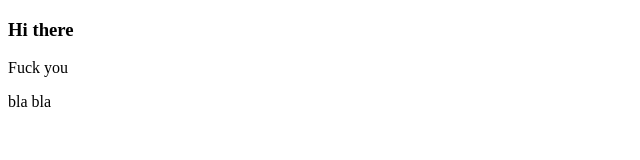
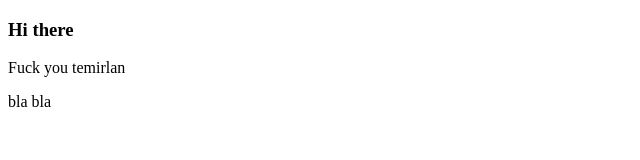
Before and after one commit to MuratRuslan/dekanat-frontend, an Angular app: page / in a window 1280 px wide. Shown: the top 160 px of the page, without its empty margins (0-640 px from the left). Built offline with nearby package versions, Linux system fonts and the light colour scheme.

Commit message:
check deploying

```diff
--- a/src/app/app.component.html
+++ b/src/app/app.component.html
@@ -1,3 +1,3 @@
 <h3>Hi there</h3>
-<p>Fuck you </p>
+<p>Fuck you {{name}}</p>
 <p>bla bla</p>
--- a/src/app/app.component.ts
+++ b/src/app/app.component.ts
@@ -7,4 +7,5 @@ import { Component } from '@angular/core';
 })
 export class AppComponent {
   title = 'app';
+  name = 'temirlan';
 }
```
